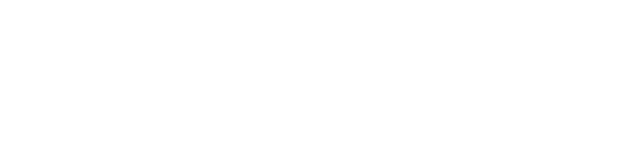
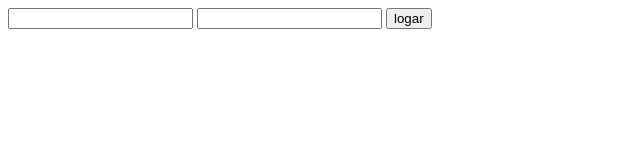
Before and after one commit to Dhales-Ribeiro/Dashboard, an Electron app: page resources/views/auth/login.html in a window 800 px wide. Shown: the whole page, without its empty margins (0-640 px from the left). Drawn offline with Linux system fonts and the light colour scheme.

Commit message:
- criando tela de login para teste

```diff
--- a/resources/views/auth/login.html
+++ b/resources/views/auth/login.html
@@ -6,5 +6,9 @@
 </head>
 <body>
 
+<input type="email" ng-model="user.email">
+<input type="password" ng-model="user.password">
+<button ng-click="login(user)">logar</button>
+
 </body>
 </html>
```
